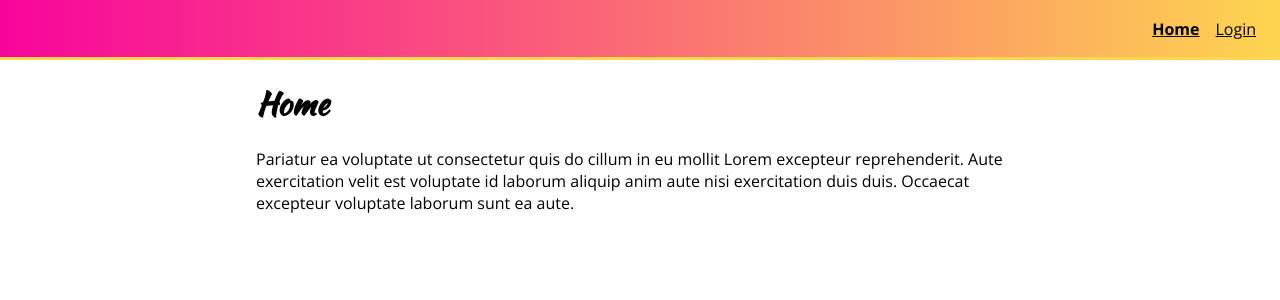
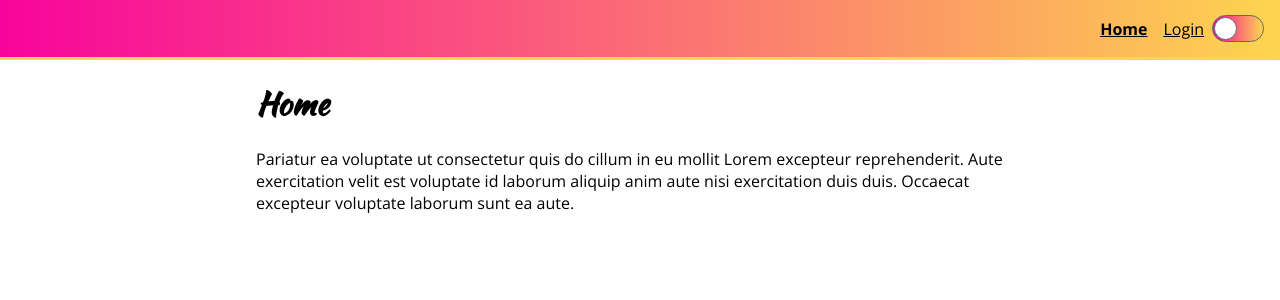
Before and after one commit to Alexrocchi/React_Styled-Components, a React (Create React App) app: page / in a window 1280 px wide. Shown: the top 300 px of the page. Built offline with nearby package versions, Linux system fonts and the light colour scheme.

Commit message:
Variables and theming with styled components and styled-theming
- Themes and variables basics
- Creating a theme toggle styled component
- Updating GlobalStyles and menus to use theme colors

```diff
--- a/src/components/App.js
+++ b/src/components/App.js
@@ -1,22 +1,27 @@
-import React from "react";
-import { createGlobalStyle } from "styled-components";
+import React, {useState} from "react";
+import { createGlobalStyle, ThemeProvider } from "styled-components";
 import { BrowserRouter, Routes ,Route } from "react-router-dom";
 import Login from "components/pages/Login";
 import Home from "components/pages/Home";
+import LightTheme from 'themes/light';
+import DarkTheme from 'themes/dark';
 
 const GlobalStyle = createGlobalStyle`
   body{
-    background-color: white;
+    background-color: ${props => props.theme.bodyBackgroundColor};
     min-height: 100vh;
     margin: 0;
-    color: black;
+    color: ${props => props.theme.bodyFontColor};
     font-family: 'Kaushan Script';
   }
 `;
 
 function App() {
+  const [theme, setTheme] = useState(LightTheme);
   return (
-    <>
+    <ThemeProvider theme={{...theme, setTheme: () => {
+      setTheme(currentThemeState => currentThemeState.id === 'light' ? DarkTheme : LightTheme);
+    }}}>
       <GlobalStyle/>
       <BrowserRouter>
         <Routes>
@@ -26,7 +31,7 @@ function App() {
           </Route>
         </Routes>
       </BrowserRouter>
-    </>
+    </ThemeProvider>
   );
 }
 
--- a/src/components/common/Button.js
+++ b/src/components/common/Button.js
@@ -3,7 +3,7 @@ import styled, {css} from 'styled-components';
 /* Button -> Remember that all React Components have to start with a Capital letter */
 const Button = styled.button`
     color: white;
-    background-color: ${(props) => props.secondary ? '#fdd54f' : '#f8049c'};
+    background-color: ${(props) => props.secondary ? props => props.theme.secondaryColor : props => props.theme.primaryColor};
     font-weight: bold;
     cursor: pointer;
     ${(props) => props.large ? css`
--- a/src/components/common/Header.js
+++ b/src/components/common/Header.js
@@ -1,6 +1,7 @@
-import React, {useState} from 'react';
-import styled from "styled-components";
+import React, {useState, useContext} from 'react';
+import styled, {ThemeContext} from "styled-components";
 import { Link as ReactRouterDomLink, useLocation } from "react-router-dom";
+import { Toggle } from './Toggle';
 
 const HeaderWrapper = styled.header`
     height: 60px;
@@ -10,8 +11,8 @@ const HeaderWrapper = styled.header`
     padding: 0 16px;
     position: fixed;
     top: 0;
-    background-image: linear-gradient(to right, #f8049c, #fdd54f);
-    border-bottom: 3px solid #fdd54f;
+    background-image: linear-gradient(to right, ${props => props.theme.primaryColor}, ${props => props.theme.secondaryColor});
+    border-bottom: 3px solid ${props => props.theme.secondaryColor};
 `;
 
 const Menu = styled.nav`
@@ -23,8 +24,8 @@ const Menu = styled.nav`
     left: 0;
     pad: 8px;
     box-sizing: border-box;
-    border-bottom: 3px solid #fdd54f;
-    background-color: #fff;
+    border-bottom: 3px solid ${props => props.theme.secondaryColor};
+    background-color: ${props => props.theme.bodyBackgroundColor};
 
     @media(width >= 768px){
         position: relative;
@@ -59,7 +60,7 @@ const StyledLink = styled(Link)`
     box-sizing: border-box;
     margin: 0 auto;
     font-weight: ${p => p.isActive ? 'bold' : 'normal'};
-    color: #000;
+    color: ${props => props.theme.bodyFontColor};
 `;
 
 const MobileMenuIcon = styled.div`
@@ -69,7 +70,7 @@ const MobileMenuIcon = styled.div`
     padding: 5px;
     > div{
         height: 3px;
-        background-color: #000;
+        background-color: ${props => props.theme.bodyFontColor};
         margin: 5px 0;
         width: 100%;
     }
@@ -82,6 +83,8 @@ const MobileMenuIcon = styled.div`
 export function Header() {
     const {pathname} = useLocation();
     const [menuOpen, setMenuOpen] = useState(false);
+    const {id, setTheme} = useContext(ThemeContext);
+
     return (
         <HeaderWrapper>
             <MobileMenuIcon onClick={() => setMenuOpen(s => !s)}>
@@ -92,6 +95,7 @@ export function Header() {
             <Menu open={menuOpen}>
                 <StyledLink to={"/"} isActive={pathname === '/'}>Home</StyledLink>
                 <StyledLink to={"/login"} isActive={pathname === '/login'}>Login</StyledLink>
+                <Toggle isActive={id === 'dark'} onToggle={setTheme}></Toggle>
             </Menu>
         </HeaderWrapper>
     )
--- a/src/components/common/Spinner.js
+++ b/src/components/common/Spinner.js
@@ -12,7 +12,7 @@ const rotation = keyframes`
 const Spinner = styled.div`
     height: 30px;
     width: 30px;
-    border: 1px solid #f8049c;
+    border: 1px solid ${props => props.theme.primaryColor};
     border-radius: 50%;
     border-top: none;
     border-right: none;
--- /dev/null
+++ b/src/components/common/Toggle.js
@@ -0,0 +1,32 @@
+import React from "react";
+import styled from "styled-components";
+
+const ToggleWrapper = styled.div`
+    width: 50px;
+    min-width: 50px;
+    height: 25px;
+    border-radius: 25px;
+    border: 1px solid #666;
+    margin: auto;
+    display: flex;
+    background-image: linear-gradient(to right, ${props => props.theme.primaryColor}, ${props => props.theme.secondaryColor});
+`;
+
+const Notch = styled.div`
+    height: 21px;
+    width: 21px;
+    border: 1px solid #666;
+    margin-top: 1px;
+    background-color: #fff;
+    border-radius: 50%;
+    transition: transform 0.1s linear;
+    transform: translate(${p => p.isActive ? '27px' : '1px'});
+`;
+
+export function Toggle({isActive, onToggle}){
+    return (
+        <ToggleWrapper onClick={onToggle}>
+            <Notch isActive={isActive} />
+        </ToggleWrapper>
+    )
+}
--- a/src/components/common/index.js
+++ b/src/components/common/index.js
@@ -4,3 +4,4 @@ export * from './Header';
 export * from './Input';
 export * from './PasswordInput';
 export * from './Spinner';
+export * from './Toggle';
--- /dev/null
+++ b/src/themes/dark.js
@@ -0,0 +1,9 @@
+const theme = {
+    id: 'dark',
+    primaryColor: '#00090D',
+    secondaryColor: '#014866',
+    bodyBackgroundColor: '#00090D',
+    bodyFontColor: '#ffffff'
+};
+
+export default theme;
--- /dev/null
+++ b/src/themes/light.js
@@ -0,0 +1,9 @@
+const theme = {
+    id: 'light',
+    primaryColor: '#f8049c',
+    secondaryColor: '#fdd54f',
+    bodyBackgroundColor: '#ffffff',
+    bodyFontColor: 'black'
+};
+
+export default theme;
```
